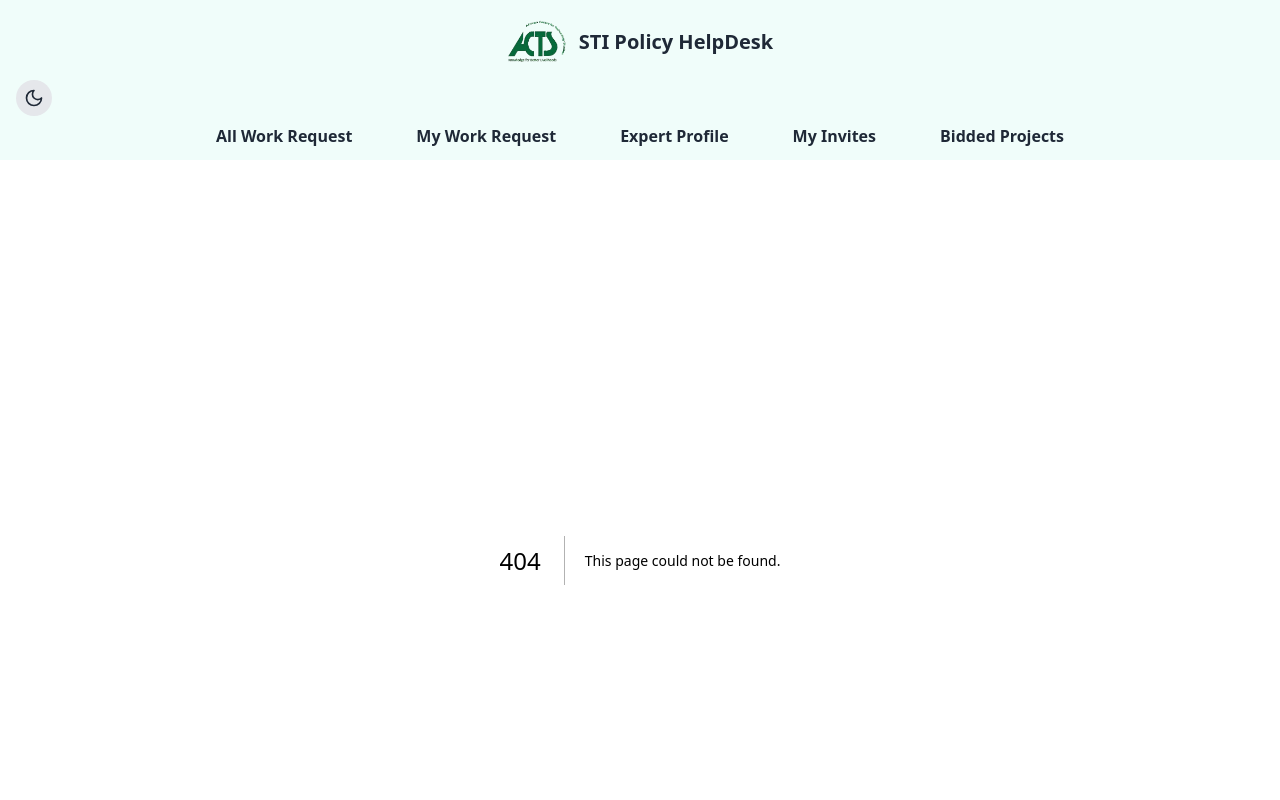
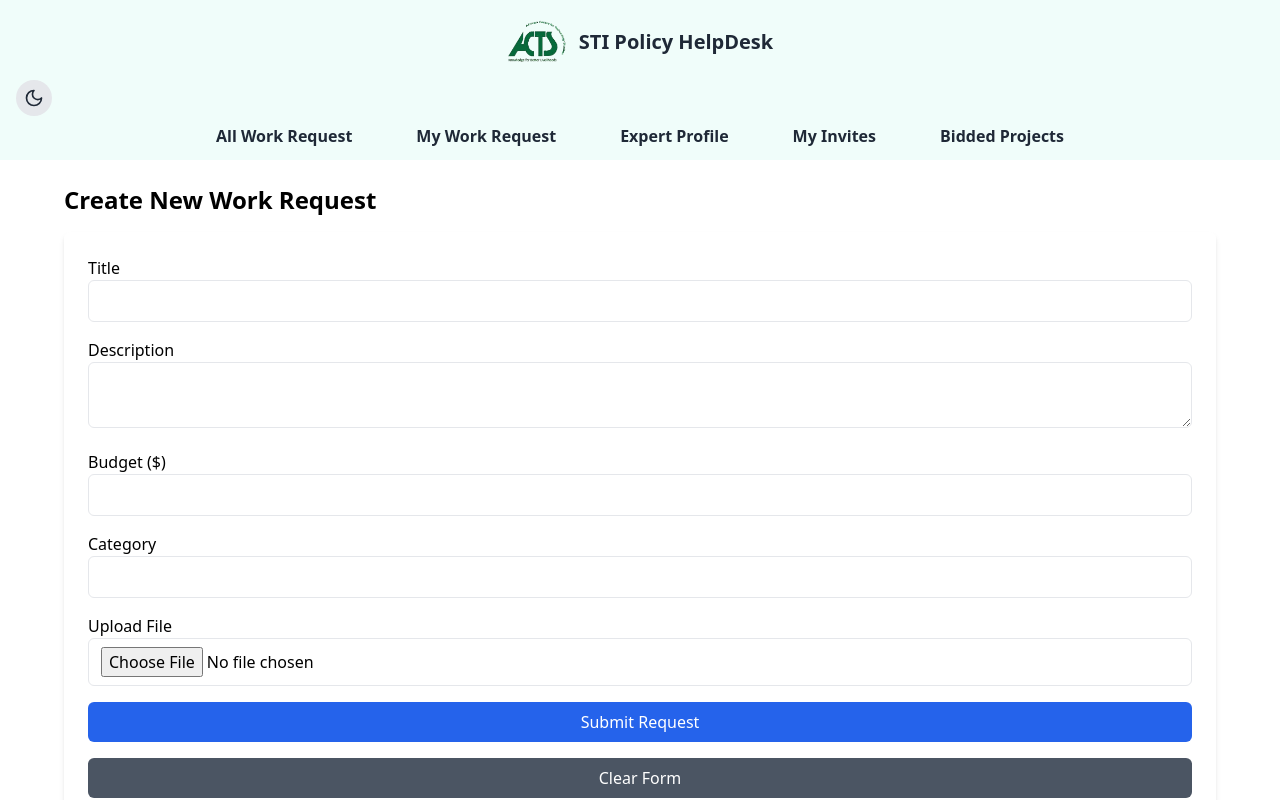
Before and after one commit to wambugudan/daniel-sti-helpdesk, a Next.js app: page /new-work-request in a window 1280 px wide. Before the commit this address had no page. Shown: the top 800 px of the page. Built offline with nearby package versions, Linux system fonts and the light colour scheme.

Commit message:
Added the Add work request feature

```diff
--- /dev/null
+++ b/src/app/api/work-request/route.js
@@ -0,0 +1,43 @@
+import prisma from "@/libs/prisma";
+
+export const dynamic = 'force-dynamic';
+
+export async function POST(request) {
+  try {
+    const requestData = await request.json();
+
+    if (!requestData || typeof requestData !== "object") {
+      throw new TypeError("Invalid request payload");
+    }
+
+    const { title, description, budget, category, fileURL } = requestData;
+
+    if (!title || !description || !budget || !category) {
+      return new Response(
+        JSON.stringify({ error: "Missing required fields" }),
+        { status: 400, headers: { "Content-Type": "application/json" } }
+      );
+    }
+
+    const newWorkRequest = await prisma.workRequest.create({
+      data: {
+        title,
+        description,
+        budget: String(budget),
+        category,
+        fileURL: fileURL || null,
+      },
+    });
+
+    return new Response(JSON.stringify(newWorkRequest), {
+      status: 201,
+      headers: { "Content-Type": "application/json" },
+    });
+  } catch (error) {
+    console.error("Error creating work request:", error);
+    return new Response(
+      JSON.stringify({ error: "Failed to create work request", details: error.message }),
+      { status: 500, headers: { "Content-Type": "application/json" } }
+    );
+  }
+}
--- a/src/app/components/workRequestForm.jsx
+++ b/src/app/components/workRequestForm.jsx
@@ -1,17 +1,21 @@
+
 "use client";
 
 import { useEffect, useState } from "react";
 import { useForm } from "react-hook-form";
 import { useRouter } from "next/navigation";
+import { useTheme } from "@/context/ThemeProvider";
 import toast, { Toaster } from "react-hot-toast";
 
 const WorkRequestForm = ({ requestId }) => {
   const router = useRouter();
+  const { theme } = useTheme();
   const {
     register,
     handleSubmit,
     setValue,
     getValues,
+    reset,
     formState: { errors },
   } = useForm();
   const [loading, setLoading] = useState(false);
@@ -39,39 +43,85 @@ const WorkRequestForm = ({ requestId }) => {
   };
 
   // Handle form submission
+  // const onSubmit = async (data) => {
+  //   setLoading(true);
+  //   toast.loading(editing ? "Updating work request..." : "Submitting work request");
+
+  //   const workRequest = {
+  //     title: data.title,
+  //     description: data.description,
+  //     budget: parseFloat(data.budget),
+  //     category: data.category,
+  //     fileURL: data.file && data.file[0] ? await uploadFile(data.file[0]) : data.fileURL || "",
+  //   };
+
+  //   try {
+  //     const response = await fetch(`/api/work-request/${editing ? requestId : ""}`, {
+  //       method: editing ? "PUT" : "POST",
+  //       headers: { "Content-Type": "application/json" },
+  //       body: JSON.stringify(workRequest),
+  //     });
+
+  //     if (!response.ok) throw new Error("Failed to process request");
+
+  //     toast.dismiss();
+  //     toast.success(editing ? "Work request updated!" : "Work request submitted!");
+  //     router.push("/submissions");
+  //   } catch (error) {
+  //     toast.dismiss();
+  //     toast.error("Failed to process request!");
+  //   } finally {
+  //     setLoading(false);
+  //   }
+  // };
+
   const onSubmit = async (data) => {
     setLoading(true);
     toast.loading(editing ? "Updating work request..." : "Submitting work request");
+
+    try {
+      const fileURL = data.file && data.file[0] ? await uploadFile(data.file[0]) : data.fileURL || "";
 
       const workRequest = {
         title: data.title,
         description: data.description,
         budget: parseFloat(data.budget),
         category: data.category,
-      fileURL: data.file && data.file[0] ? await uploadFile(data.file[0]) : data.fileURL || "", // Default to empty string if no file
+        fileURL,
       };
 
-    try {
-      const response = await fetch(`/api/work-request/${editing ? requestId : ""}`, {
-        method: editing ? "PUT" : "POST",
+      // Adjust the API route based on whether we're editing or creating a new request
+      const method = editing ? "PUT" : "POST";
+      const endpoint = editing
+        ? `/api/work-request/${requestId}`  // Update existing work request
+        : `/api/work-request`; // Ensure the correct route for new submissions
+
+      const response = await fetch(endpoint, {
+        method,
         headers: { "Content-Type": "application/json" },
         body: JSON.stringify(workRequest),
       });
 
-      if (!response.ok) throw new Error("Failed to process request");
+      if (!response.ok) {
+        const errorMessage = await response.text();
+        throw new Error(errorMessage || "Failed to process request");
+      }
 
       toast.dismiss();
       toast.success(editing ? "Work request updated!" : "Work request submitted!");
       router.push("/submissions");
     } catch (error) {
+      console.error("Submission error:", error);
       toast.dismiss();
-      toast.error("Failed to process request!");
+      toast.error(error.message || "Failed to process request!");
     } finally {
       setLoading(false);
     }
   };
 
-  // Helper function to handle file upload
+
+
+  // Handle file upload
   const uploadFile = async (file) => {
     const formData = new FormData();
     formData.append("file", file);
@@ -84,68 +134,88 @@ const WorkRequestForm = ({ requestId }) => {
     if (!response.ok) throw new Error("File upload failed");
 
     const data = await response.json();
-    return data.fileURL; // Return the uploaded file URL
+    return data.fileURL;
   };
 
-  // Handle deleting a work request
-  const handleDelete = async () => {
-    if (!confirm("Are you sure you want to delete this work request?")) return;
-
-    try {
-      const response = await fetch(`/api/work-request/${requestId}`, { method: "DELETE" });
-      if (!response.ok) throw new Error("Failed to delete request");
-
-      toast.success("Work request deleted!");
+  // Handle cancel action
+  const handleCancel = () => {
+    if (editing) {
       router.push("/submissions");
-    } catch (error) {
-      toast.error("Failed to delete request!");
+    } else {
+      reset();
     }
   };
 
   return (
-    <div className="bg-white p-6 rounded-md shadow-md">
+    <div
+      className={`p-6 rounded-md shadow-md ${
+        theme === "dark" ? "bg-gray-900 text-white" : "bg-white"
+      }`}
+    >
       <Toaster position="top-right" />
       <form onSubmit={handleSubmit(onSubmit)} className="space-y-4">
+        <div>
+          <label htmlFor="title" className="block font-medium">Title</label>
           <input
+            id="title"
             {...register("title", { required: "Title is required" })}
-          placeholder="Work Request Title"
             className="border rounded-md px-3 py-2 w-full"
           />
           {errors.title && <p className="text-red-500">{errors.title.message}</p>}
+        </div>
 
+        <div>
+          <label htmlFor="description" className="block font-medium">Description</label>
           <textarea
+            id="description"
             {...register("description", { required: "Description is required" })}
-          placeholder="Description"
             className="border rounded-md px-3 py-2 w-full"
           />
           {errors.description && <p className="text-red-500">{errors.description.message}</p>}
+        </div>
 
+        <div>
+          <label htmlFor="budget" className="block font-medium">Budget ($)</label>
           <input
+            id="budget"
             {...register("budget", { required: "Budget is required", valueAsNumber: true })}
             type="number"
-          placeholder="Budget ($)"
             className="border rounded-md px-3 py-2 w-full"
           />
           {errors.budget && <p className="text-red-500">{errors.budget.message}</p>}
+        </div>
 
+        <div>
+          <label htmlFor="category" className="block font-medium">Category</label>
           <input
+            id="category"
             {...register("category", { required: "Category is required" })}
-          placeholder="Category"
             className="border rounded-md px-3 py-2 w-full"
           />
           {errors.category && <p className="text-red-500">{errors.category.message}</p>}
+        </div>
 
-        <input {...register("file")} type="file" className="w-full border px-3 py-2 rounded-md" />
+        <div>
+          <label htmlFor="file" className="block font-medium">Upload File</label>
+          <input
+            id="file"
+            {...register("file")}
+            type="file"
+            className="w-full border rounded-md px-3 py-2"
+          />
+        </div>
 
         <button type="submit" className="bg-blue-600 text-white px-4 py-2 rounded-md w-full">
           {loading ? "Processing..." : editing ? "Update Request" : "Submit Request"}
         </button>
 
-        {editing && (
-          <button type="button" onClick={handleDelete} className="bg-red-600 text-white px-4 py-2 rounded-md w-full mt-2">
-            Delete Request
+        <button
+          type="button"
+          onClick={handleCancel}
+          className="bg-gray-600 text-white px-4 py-2 rounded-md w-full mt-2"
+        >
+          {editing ? "Cancel" : "Clear Form"}
         </button>
-        )}
       </form>
     </div>
   );
--- /dev/null
+++ b/src/app/new-work-request/page.jsx
@@ -0,0 +1,12 @@
+import WorkRequestForm from "@/app/components/workRequestForm";
+
+const NewWorkRequestPage = () => {
+  return (
+    <div className="container mx-auto my-6 px-4 md:px-6 lg:px-8">
+      <h1 className="text-2xl font-bold mb-4">Create New Work Request</h1>
+      <WorkRequestForm requestId="new" />
+    </div>
+  );
+};
+
+export default NewWorkRequestPage;
--- a/src/app/submissions/page.js
+++ b/src/app/submissions/page.js
@@ -1,11 +1,14 @@
 'use client'
 
+// This file is a Next.js page component that fetches and displays work requests.
 import { useState, useEffect } from 'react'
+import { useRouter } from 'next/navigation'
 import DataCard from "../components/DataCard"
 
 const Submissions = () => {
   const [workRequests, setWorkRequests] = useState([])
   const [error, setError] = useState(null)
+  const router = useRouter()
 
   useEffect(() => {
     const fetchWorkRequests = async () => {
@@ -30,6 +33,17 @@ const Submissions = () => {
   return (
     <div className="container mx-auto my-6 px-4 md:px-6 lg:px-8">
       {error && <p className="text-red-500">Error: {error}</p>}
+
+      {/* Button section added without breaking the theme */}
+      <div className="flex justify-end mb-6">
+        <button
+          onClick={() => router.push('/new-work-request')}
+          className="bg-primary text-white font-medium px-6 py-2 rounded-md shadow-md hover:bg-primary-dark transition"
+        >
+          + Add New Work Request
+        </button>
+      </div>
+
       <div className="grid grid-cols-1 gap-8">
         {workRequests.map(request => (
           <DataCard key={request.id} workRequest={request} />
```
Also changed, not shown: 1 other file (tests, documents, lock files or other folders). Lines whose indentation alone changed are shown as unchanged.
